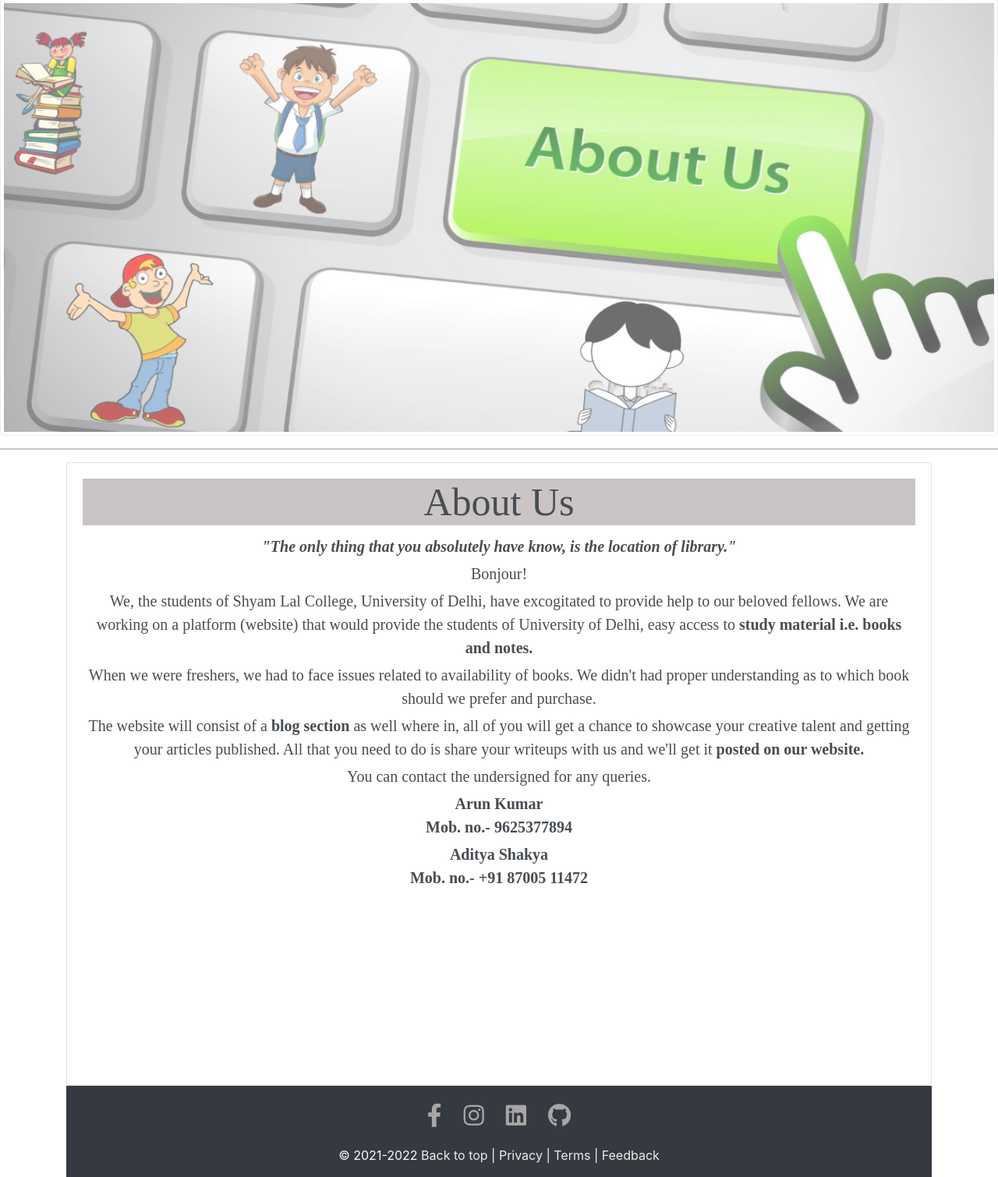
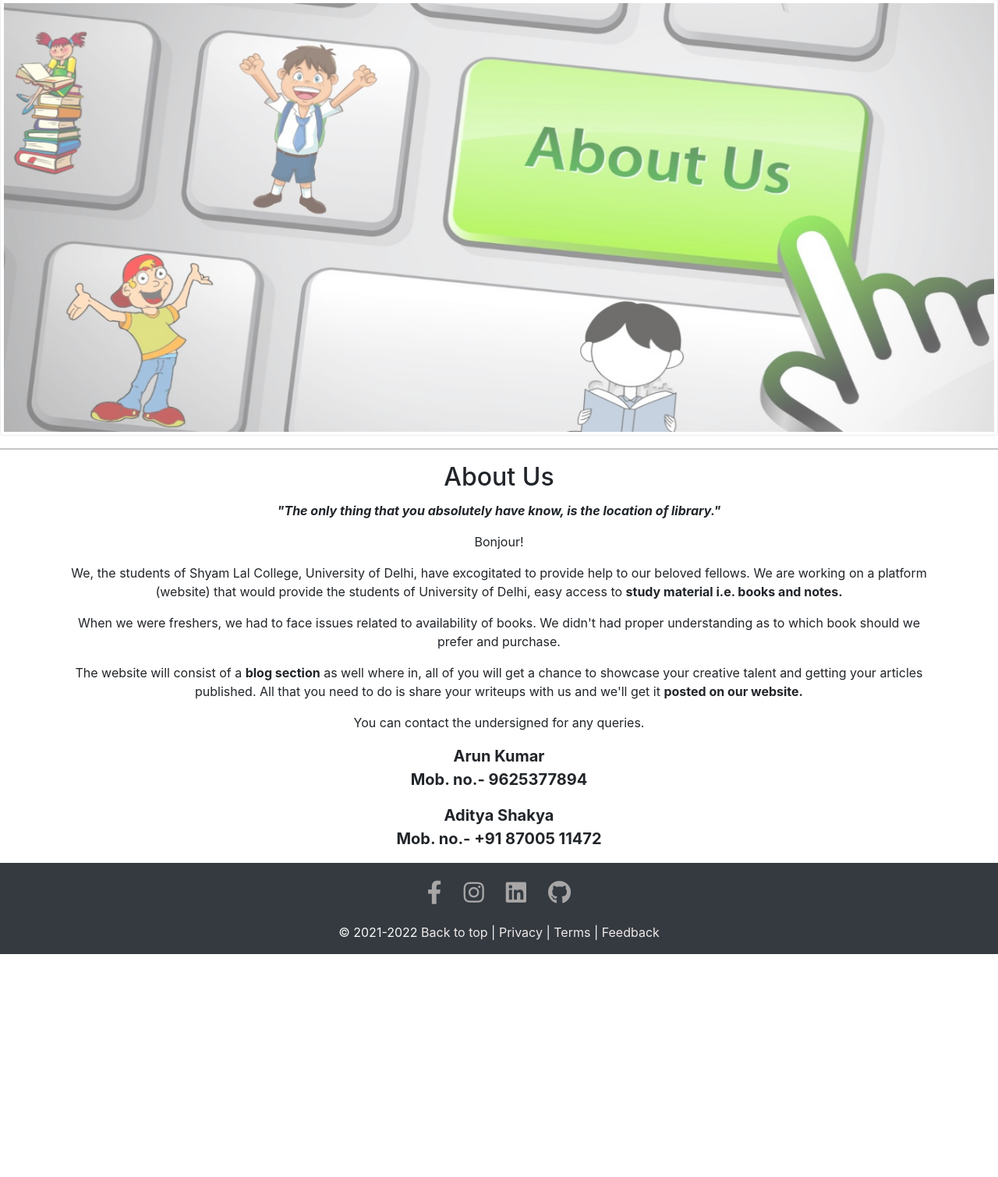
Before and after one commit to adityashakya836/dustudents, a Django app: page /aboutus/ in a window 1280 px wide. Shown: the part 57-1567 px from the top of the page at 78% size. After the commit the page ends 1281 px from the top, so only its background shows below. Run offline with Django 3.2, Linux system fonts and the light colour scheme; some libraries are stand-ins or nearby versions.

Commit message:
dustudents django app

```diff
--- a/edu_website/settings.py
+++ b/edu_website/settings.py
@@ -23,9 +23,9 @@ BASE_DIR = Path(__file__).resolve().parent.parent
 SECRET_KEY = 'q0z^6=@lwc7@kk=3y^_mm1(=uvwfkxi!6n@25gi%st0ns#d%l9'
 
 # SECURITY WARNING: don't run with debug turned on in production!
-DEBUG = False
+DEBUG = True
 
-ALLOWED_HOSTS = ['127.0.0.1','dustudents.herokuapp.com']
+ALLOWED_HOSTS = []
 
 
 # Application definition
--- a/mainpage/static/css/about.css
+++ b/mainpage/static/css/about.css
@@ -3,28 +3,6 @@
     margin-top: 5px;
     width: 40%;
     border: none;
-}
-
-.card {
-    height: 100vh;
-}
-
-.card h5 {
-    text-align: center;
-    justify-content: center;
-    background-color: rgb(197, 190, 190);
-    opacity: 0.9;
-    font-size: 50px;
-    font-family: 'Times New Roman', Times, serif;
-}
-
-.card p {
-    font-size: 20px;
-    opacity: 0.9;
-    font-family: 'Times New Roman', Times, serif;
-    text-align: center;
-    margin: 5px;
-    font-weight: lighter;
 }
 
 #bgimg {
@@ -45,3 +23,12 @@
 span {
     font-weight: bold;
 }
+
+#signed {
+    text-align: center;
+    font-size: 20px;
+}
+
+#about {
+    text-align: center;
+}
--- a/mainpage/static/css/news.css
+++ b/mainpage/static/css/news.css
@@ -24,3 +24,7 @@
     margin: 3px;
     max-height: 70vh;
 }
+
+.text-center {
+    border-radius: 10px;
+}
--- a/mainpage/templates/mainpage/about.html
+++ b/mainpage/templates/mainpage/about.html
@@ -10,24 +10,19 @@
 <hr>
 <div class="container">
 
-
-
-<div class="card bg-white text-dark">
-  <div class="card-img-overlay">
-    <h5 class="card-title">About Us</h5>
+    <h2 class="card-title text-center bg-gray">About Us</h2>
+    <div id="about">
       <p id = 'quote'>"The only thing that you absolutely have know, is the location of library."</p>
       <p>Bonjour!</p>
       <p>We, the students of Shyam Lal College, University of Delhi, have excogitated to provide help to our beloved fellows. We are working on a platform (website) that would provide the students of University of Delhi, easy access to <span> study material i.e. books and notes.</span></p>
       <p>When we were freshers, we had to face issues related to availability of books. We didn't had proper understanding as to which book should we prefer and purchase. </p>
       <p>The website will consist of a <span>blog section</span> as well where in, all of you will get a chance to showcase your creative talent and getting your articles published. All that you need to do is share your writeups with us and we'll get it <span> posted on our website. </span></p>
       <p>You can contact the undersigned for any queries.</p>
+    </div>
     <div id='signed'>
       <p><span>Arun Kumar</span> <br> <span>Mob. no.- 9625377894</span></p>
-
       <p><span>Aditya Shakya</span><br><span>Mob. no.- +91 87005 11472</span></p>
     </div>
 </div>
-</div>
-
 
 {% endblock  %}
--- a/mainpage/templates/mainpage/base.html
+++ b/mainpage/templates/mainpage/base.html
@@ -223,4 +223,4 @@
 </body>
 
 </html>
-<!--heroku git:remote -a dustudents-->
+{% comment %} <!--heroku git:remote -a dustudents--> {% endcomment %}
```
Lines whose indentation alone changed are shown as unchanged.
